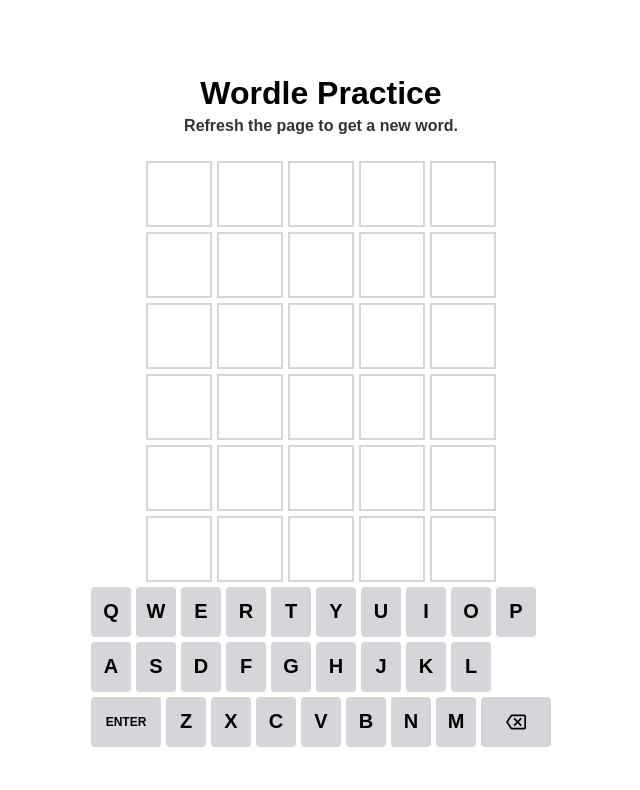
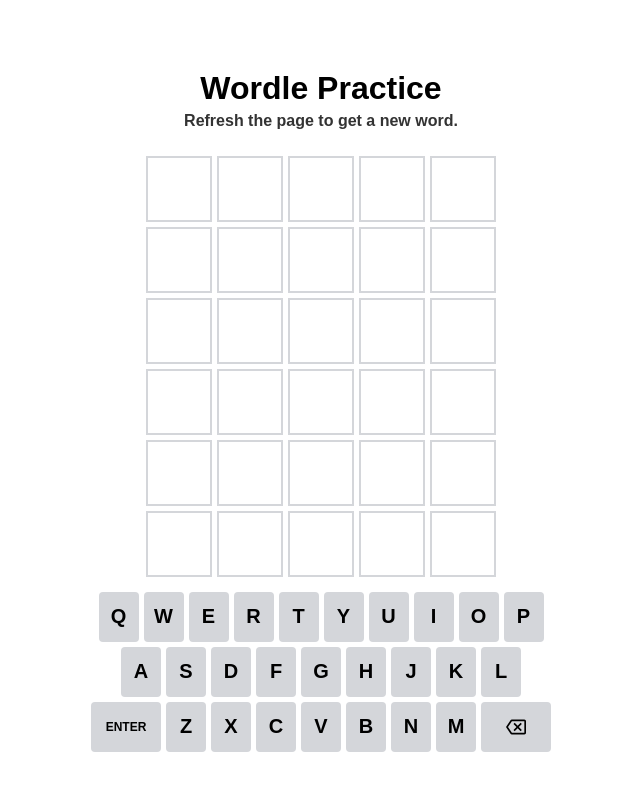
Before and after one commit to JoshuaM1995/wordle, a React app: page / in a window 1280 px wide. Shown: the top 790 px of the page, without its empty margins (319-959 px from the left). Built offline with nearby package versions, Linux system fonts and the light colour scheme; the HTML template or start-up script is replaced by a standard one.

Commit message:
Update keyboard styles for improved layout and alignment
- Added center alignment and top margin to the keyboard component for better visual presentation.
- Adjusted the gap between keyboard rows to enhance spacing.

```diff
--- a/src/components/Keyboard/keyboard.scss
+++ b/src/components/Keyboard/keyboard.scss
@@ -1,7 +1,9 @@
 #keyboard {
   display: flex;
   flex-direction: column;
+  align-items: center;
   gap: 5px;
+  margin-top: 10px;
 
   .keyboard-row {
     display: flex;
```
